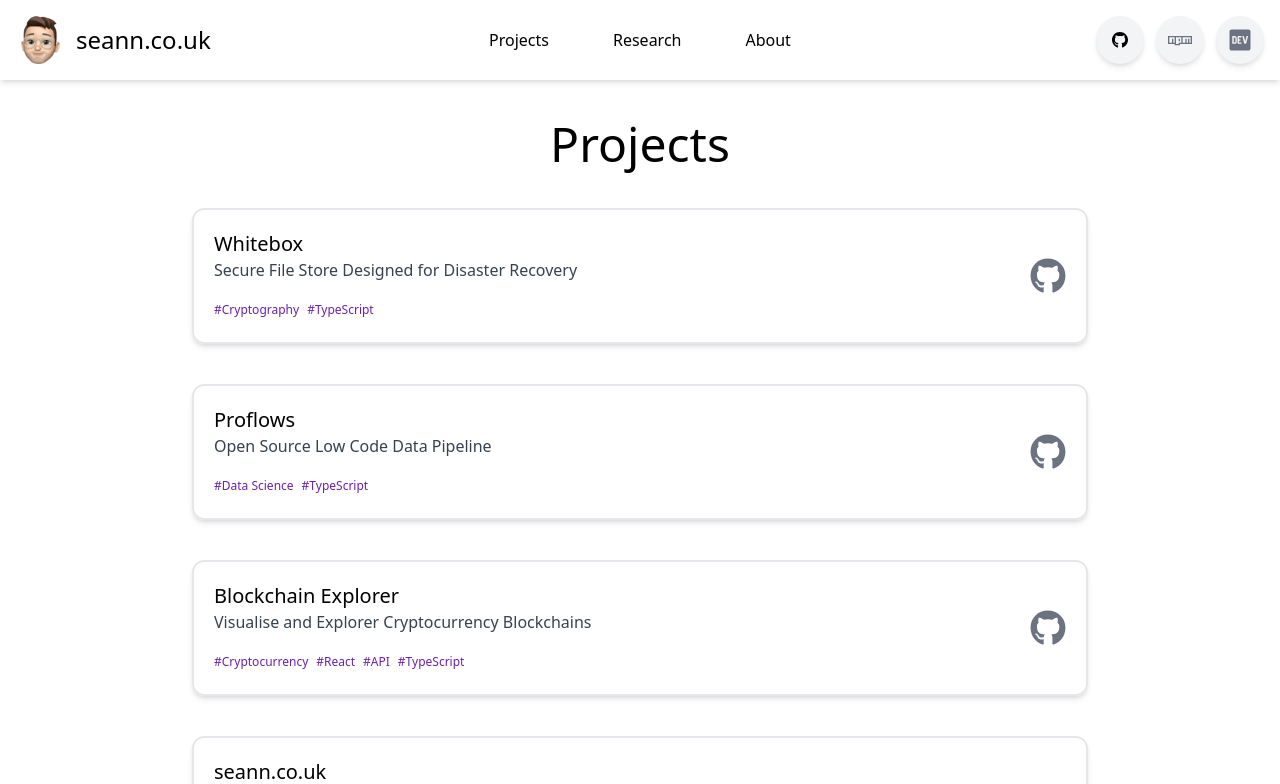
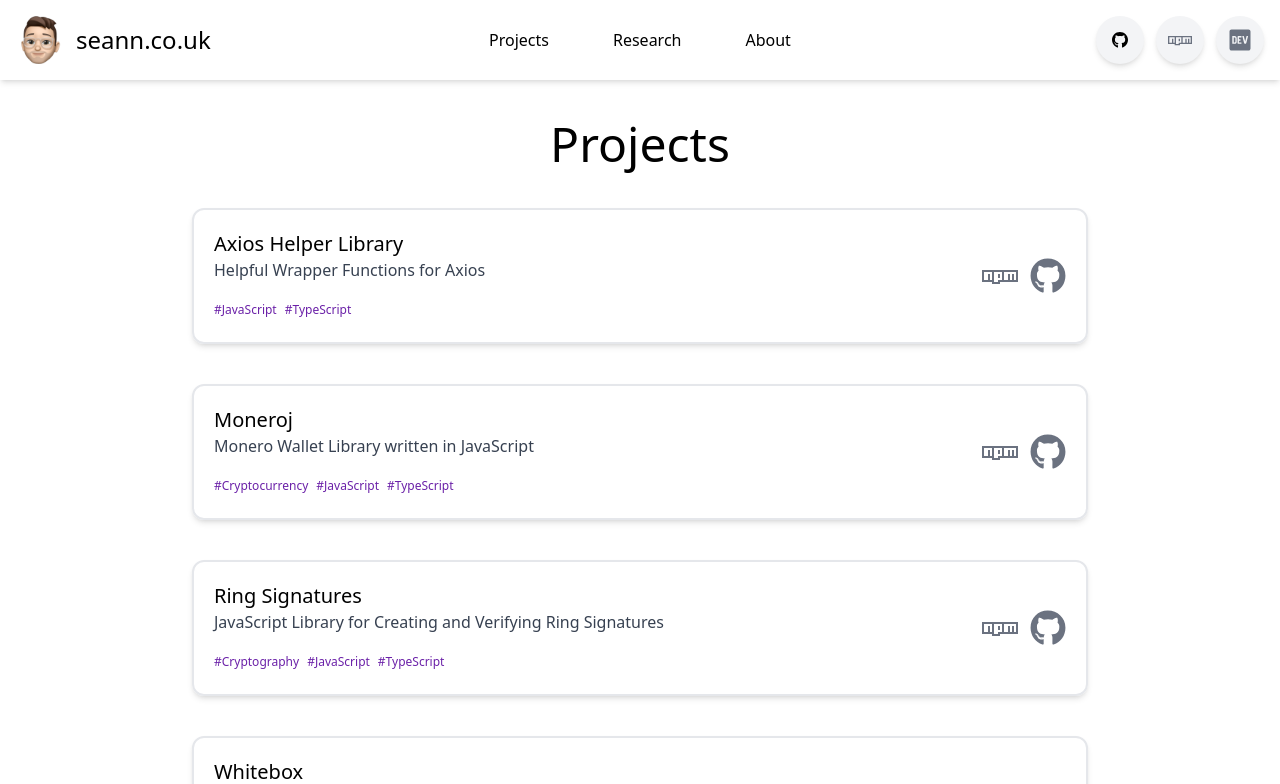
Before and after one commit to beritani/seann.co.uk, a Next.js app: page /projects in a window 1280 px wide. Shown: the top 784 px of the page. Built offline with nearby package versions, Linux system fonts and the light colour scheme.

Commit message:
updating projects

```diff
--- a/components/footer.tsx
+++ b/components/footer.tsx
@@ -2,7 +2,7 @@ const Footer = () => {
   return (
     <footer className="mt-32 flex justify-center bg-gray-100 py-5 text-gray-400">
       <div className="flex flex-col items-center">
-        <span>© 2022 Sean N., All Rights Reserved.</span>
+        <span>© 2024 Sean N., All Rights Reserved.</span>
       </div>
     </footer>
   )
--- a/pages/projects/index.tsx
+++ b/pages/projects/index.tsx
@@ -49,29 +49,44 @@ const Content = () => {
       </div>
       <div className="flex w-full flex-col items-center gap-10 pt-10">
         <Project
+          id="axios"
+          title="Axios Helper Library"
+          subtitle="Helpful Wrapper Functions for Axios"
+          tags={['JavaScript', 'TypeScript']}
+          links={{
+            github: 'https://github.com/beritani/axios',
+            npm: 'https://www.npmjs.com/package/@beritani/axios',
+          }}
+        />
+
+        <Project
+          id="moneroj"
+          title="Moneroj"
+          subtitle="Monero Wallet Library written in JavaScript"
+          tags={['Cryptocurrency', 'JavaScript', 'TypeScript']}
+          links={{
+            github: 'https://github.com/beritani/moneroj',
+            npm: 'https://www.npmjs.com/package/moneroj',
+          }}
+        />
+
+        <Project
+          id="ring-signatures"
+          title="Ring Signatures"
+          subtitle="JavaScript Library for Creating and Verifying Ring Signatures"
+          tags={['Cryptography', 'JavaScript', 'TypeScript']}
+          links={{
+            github: 'https://github.com/beritani/ring-signatures',
+            npm: 'https://www.npmjs.com/package/ring-signatures',
+          }}
+        />
+
+        <Project
           id="whitebox"
           title="Whitebox"
           subtitle="Secure File Store Designed for Disaster Recovery"
-          tags={['Cryptography', 'TypeScript']}
-          links={{ github: 'https://github.com/potofdata/whitebox' }}
-        />
-
-        <Project
-          id="proflows"
-          title="Proflows"
-          subtitle="Open Source Low Code Data Pipeline"
-          tags={['Data Science', 'TypeScript']}
-          links={{ github: 'https://github.com/potofdata/proflows' }}
-        />
-
-        <Project
-          id="block-explorer"
-          title="Blockchain Explorer"
-          subtitle="Visualise and Explorer Cryptocurrency Blockchains"
-          tags={['Cryptocurrency', 'React', 'API', 'TypeScript']}
-          links={{
-            github: 'https://github.com/beritani/axios',
-          }}
+          tags={['Cryptography', 'Golang']}
+          links={{ github: 'https://github.com/beritani/whitebox' }}
         />
 
         <Project
@@ -80,17 +95,6 @@ const Content = () => {
           subtitle="Portfolio Website"
           tags={['NextJS', 'Tailwind', 'TypeScript']}
           links={{ github: 'https://github.com/beritani/seann.co.uk' }}
-        />
-
-        <Project
-          id="axios"
-          title="Axios Helper Library"
-          subtitle="Useful Wrapper Classes for Axios (HTTP Library)"
-          tags={['JavaScript', 'TypeScript']}
-          links={{
-            github: 'https://github.com/beritani/axios',
-            npm: 'https://www.npmjs.com/package/@beritani/axios',
-          }}
         />
       </div>
     </div>
```
